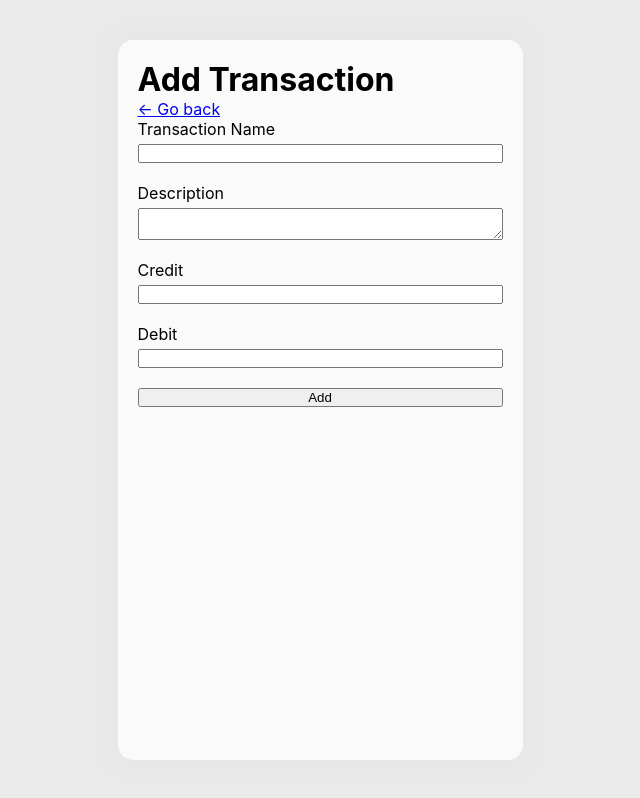
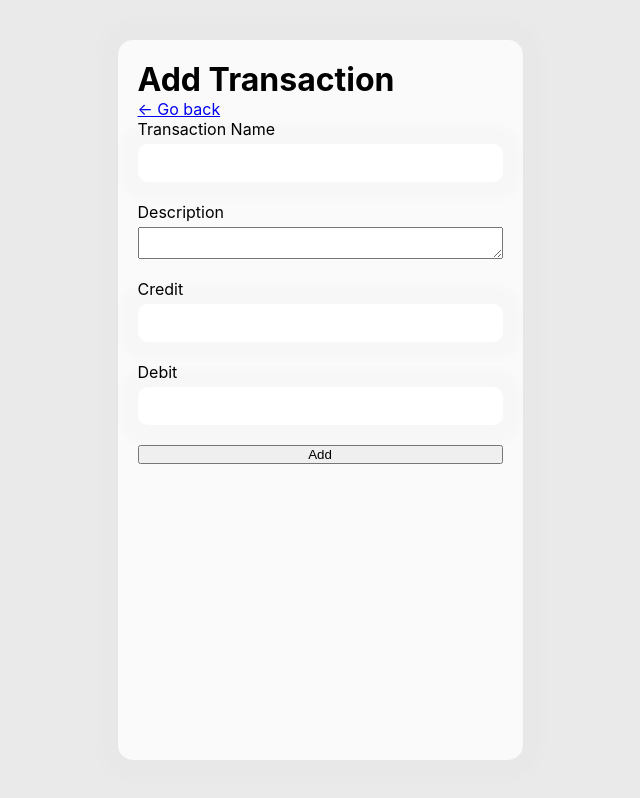
Before and after one commit to wayn3r/personal-account-web-app, a Next.js app: page /transaction/new in a window 1280 px wide. Shown: the whole page, without its empty margins (320-960 px from the left). Built offline with nearby package versions, Linux system fonts and the light colour scheme; no server answers.

Commit message:
feat: add input component

```diff
--- /dev/null
+++ b/src/modules/shared/components/form/input.tsx
@@ -0,0 +1,8 @@
+import { concat } from 'modules/shared/utils/concat'
+import { InputHTMLAttributes } from 'react'
+import styles from '../../styles/form/input.module.scss'
+
+export const Input = (props: InputHTMLAttributes<{}>) => {
+  const { className, ...rest } = props
+  return <input {...rest} className={concat(styles.input, className)} />
+}
--- /dev/null
+++ b/src/modules/shared/styles/form/input.module.scss
@@ -0,0 +1,8 @@
+.input {
+  border-radius: 10px;
+  box-shadow: 0 0 0.5rem 2rem rgba(0, 0, 0, 0.01);
+  border: 0;
+  font-size: 1.6rem;
+  padding: 1rem 1.6rem;
+  outline: none;
+}
--- /dev/null
+++ b/src/modules/shared/utils/concat.ts
@@ -0,0 +1,4 @@
+type ValidValueTypes = string | undefined | null | false
+export const concat = (...values: ValidValueTypes[]) => {
+  return values.filter(value => Boolean(value)).join(' ')
+}
--- a/src/modules/transaction/components/add-transaction-form.tsx
+++ b/src/modules/transaction/components/add-transaction-form.tsx
@@ -7,6 +7,7 @@ import {
 import { validateTransaction } from '../services/validate-transaction'
 
 import styles from '../styles/add-transaction-form.module.scss'
+import { Input } from 'modules/shared/components/form/input'
 
 type Props = AddTransactionFormProps
 export function AddTransactionForm({ onAddTransaction }: Props) {
@@ -34,7 +35,7 @@ export function AddTransactionForm({ onAddTransaction }: Props) {
     <form className={styles.form} onSubmit={handleSubmit}>
       <label>
         Transaction Name
-        <input type="text" name="name" />
+        <Input type="text" name="name" />
         {errors.name && <span>{errors.name}</span>}
       </label>
       <label>
@@ -44,12 +45,12 @@ export function AddTransactionForm({ onAddTransaction }: Props) {
       </label>
       <label>
         Credit
-        <input type="number" name="credit" min={0} />
+        <Input type="number" name="credit" min={0} />
         {errors.credit && <span>{errors.credit}</span>}
       </label>
       <label>
         Debit
-        <input type="number" name="debit" min={0} />
+        <Input type="number" name="debit" min={0} />
         {errors.debit && <span>{errors.debit}</span>}
       </label>
       <button>Add</button>
```
